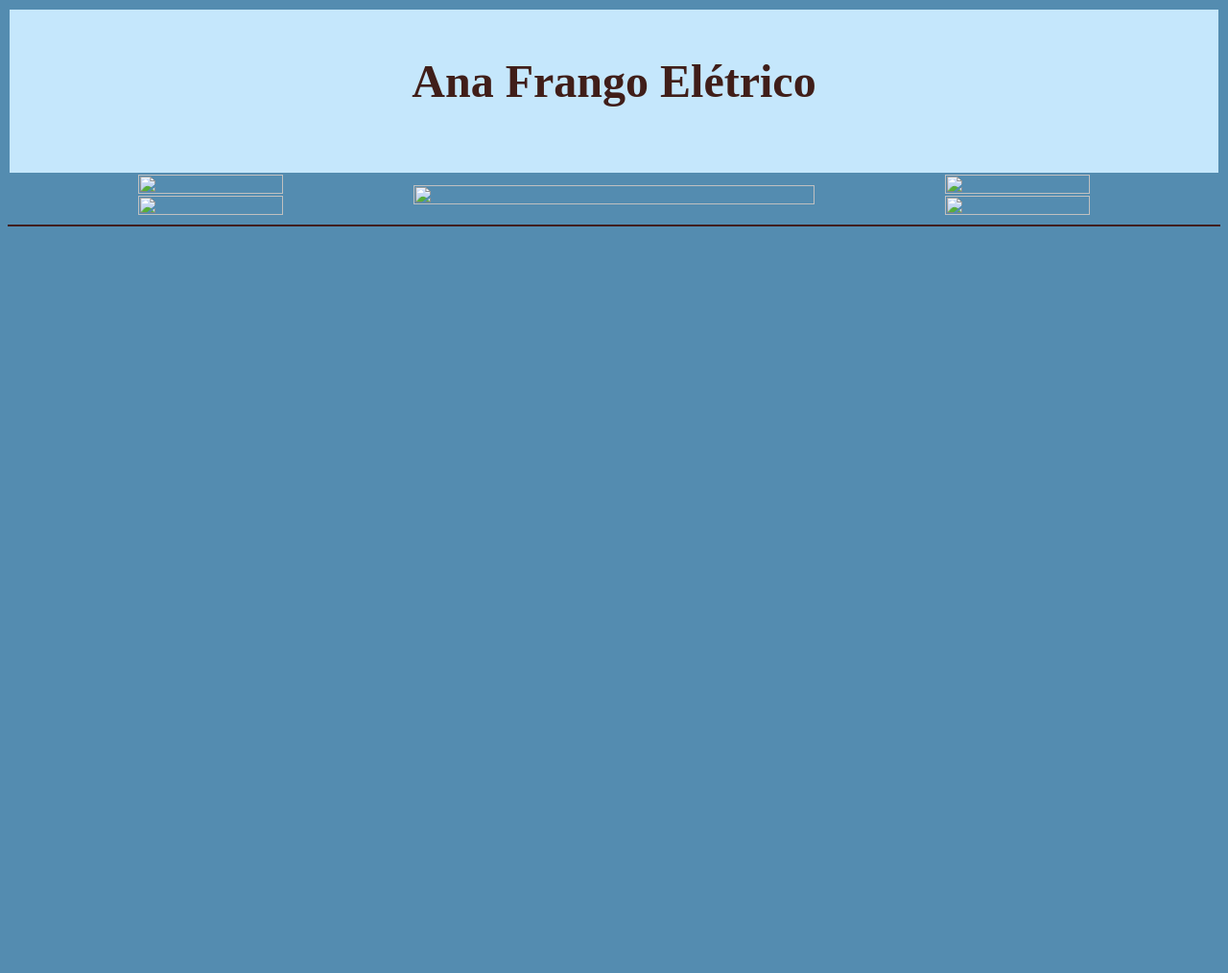
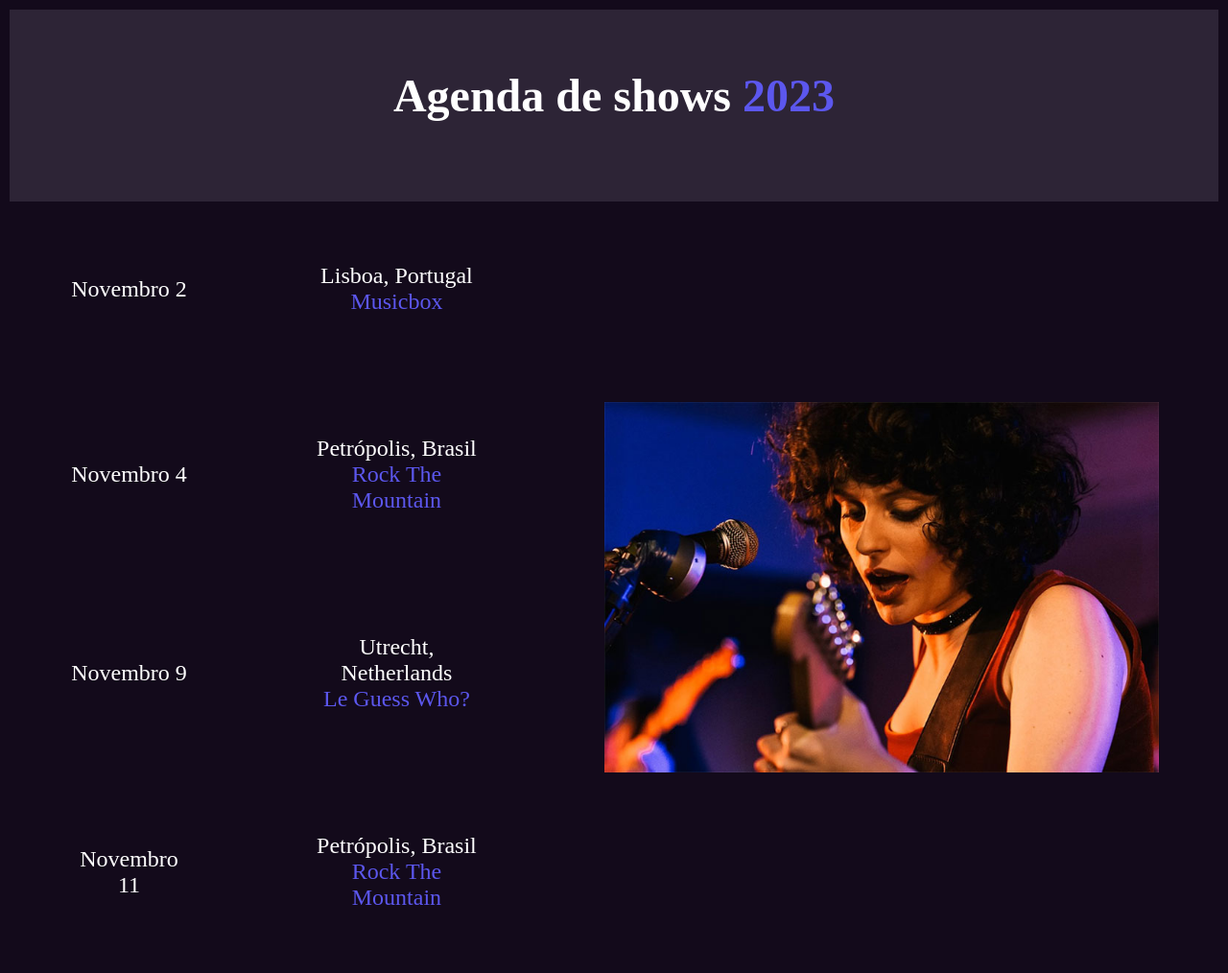
Before and after one commit to Sayorita/frangoSite, a plain HTML site: page Secoes/Agenda.html in a window 1280 px wide. Shown: the top 1014 px of the page at 96% size. Before the commit the page ends 800 px from the top, so only its background shows below. Drawn offline with Linux system fonts and the light colour scheme.

Commit message:
finalizados agenda, albuns

```diff
--- a/Secoes/Agenda.html
+++ b/Secoes/Agenda.html
@@ -4,26 +4,39 @@
 <meta charset="utf-8">
  <title> Agenda </title>
 </head>
-<body bgcolor="#548cb0">
-<table cellpadding="0px" width="100%">
+<body bgcolor="#130a1b">
+<table cellpadding="62px" width="100%">
 <thead>
 <tr>
-<th colspan="3" height="170px" bgcolor="#C5E7FC">
- <h1><center><font face="Time New Roman" color="#401E19" size="7"> Ana Frango Elétrico </h1> </center> </font> </th>
+<th colspan="3" height="170px" bgcolor="#2D2436">
+ <h1><center><font face="Time New Roman" color="#FFFFFF" size="7"> Agenda de shows <font color="#5c57ee">2023</font></h1> </center> </font> </th>
 </thead>
 <tr>
-<td> <center><img src="./Imagem/Biografia.png" width="60%" height="54%"/> </center></td>
-<td rowspan="2"><center> <img src="./Imagem/anafrango.jpg" width="100%" height="75%"/> </center> </td>
-<td> <center> <img src="./Imagem/agenda.png" width="60%" height="54%"/> <center> </td>
+
+<td> <center> <font face="Time New Roman" color="#FFFFFF" size="5">
+ Novembro 2 </font> </center></td>
+<td> <center><font face="Time New Roman" color="#FFFFFF" size="5">
+ Lisboa, Portugal </br> <font color="#5c57ee"> Musicbox</font> </center> </td>
+<td rowspan="4" align="left"> <img src="../Imagem/anfrango.jpg" width="100%" height="94%"/> </td>
 </tr>
 
 <tr>
-<td> <center> <img src="./Imagem/album.png" width="60%" height="54%"/> </center></td>
-<td> <center> <img src="./Imagem/contato.png" width="60%" height="54%"/> </center> </td>
+<td > <center> <font face="Time New Roman" color="#FFFFFF" size="5">Novembro 4 </font></center> </td>
+<td> <center> <font face="Time New Roman" color="#FFFFFF" size="5">Petrópolis, Brasil </br> <font color="#5c57ee"> Rock The Mountain</font></font></center> </td>
 </tr>
+
+<tr>
+<td > <center> <font face="Time New Roman" color="#FFFFFF" size="5">Novembro 9 </font> </center> </td>
+<td> <center> <font face="Time New Roman" color="#FFFFFF" size="5">Utrecht, Netherlands </br> <font color="#5c57ee"> Le Guess Who?</font> </center> </td>
+</tr>
+
+<tr>
+<td > <center> <font face="Time New Roman" color="#FFFFFF" size="5">Novembro 11 </font></center> </td>
+<td> <center> <font face="Time New Roman" color="#FFFFFF" size="5">Petrópolis, Brasil </br> <font color="#5c57ee"> Rock The Mountain</font> </font></center> </td>
+
+</tr>
+
 </table>
-
-<center>
 
 
 <hr color ="#401E19"> </br>
```
Also changed, not shown: Secoes/Albuns.html (+51 -11 lines), Secoes/Biografia.html (+8 -9 lines), Secoes/Contato.html (+2 -2 lines), Imagem/ana.jpg (added), Imagem/anamato.jpg (added), Imagem/anatura.jpg (added), Imagem/anfrango.jpg (added), Imagem/certeza.jpg (added), Imagem/fish.jpg (added), Imagem/little.jpg (added), Imagem/mama.jpg (added), Imagem/mulher.jpg (added), Imagem/previsao.jpg (added), Imagem/queima.jpg (added), 1 more files.
